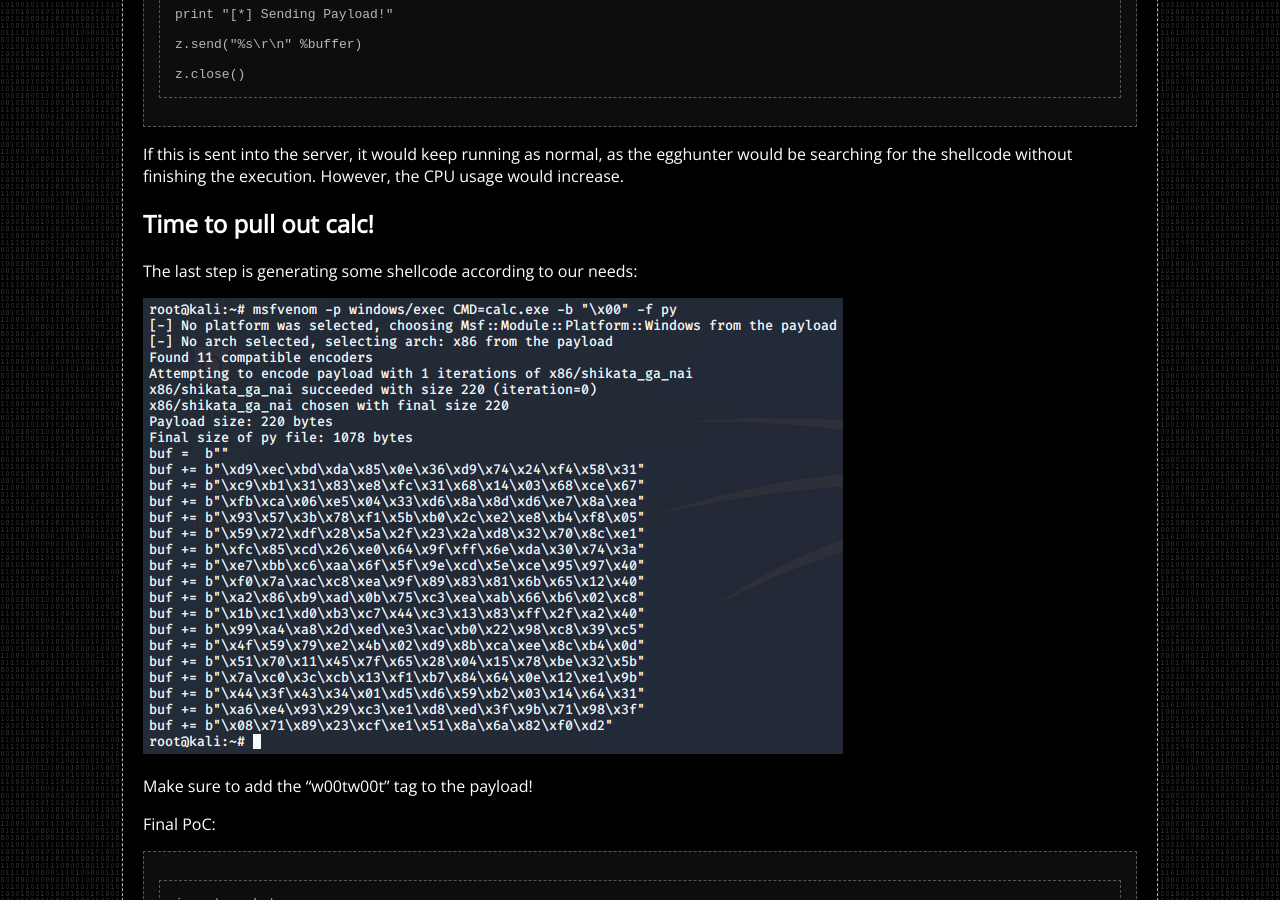
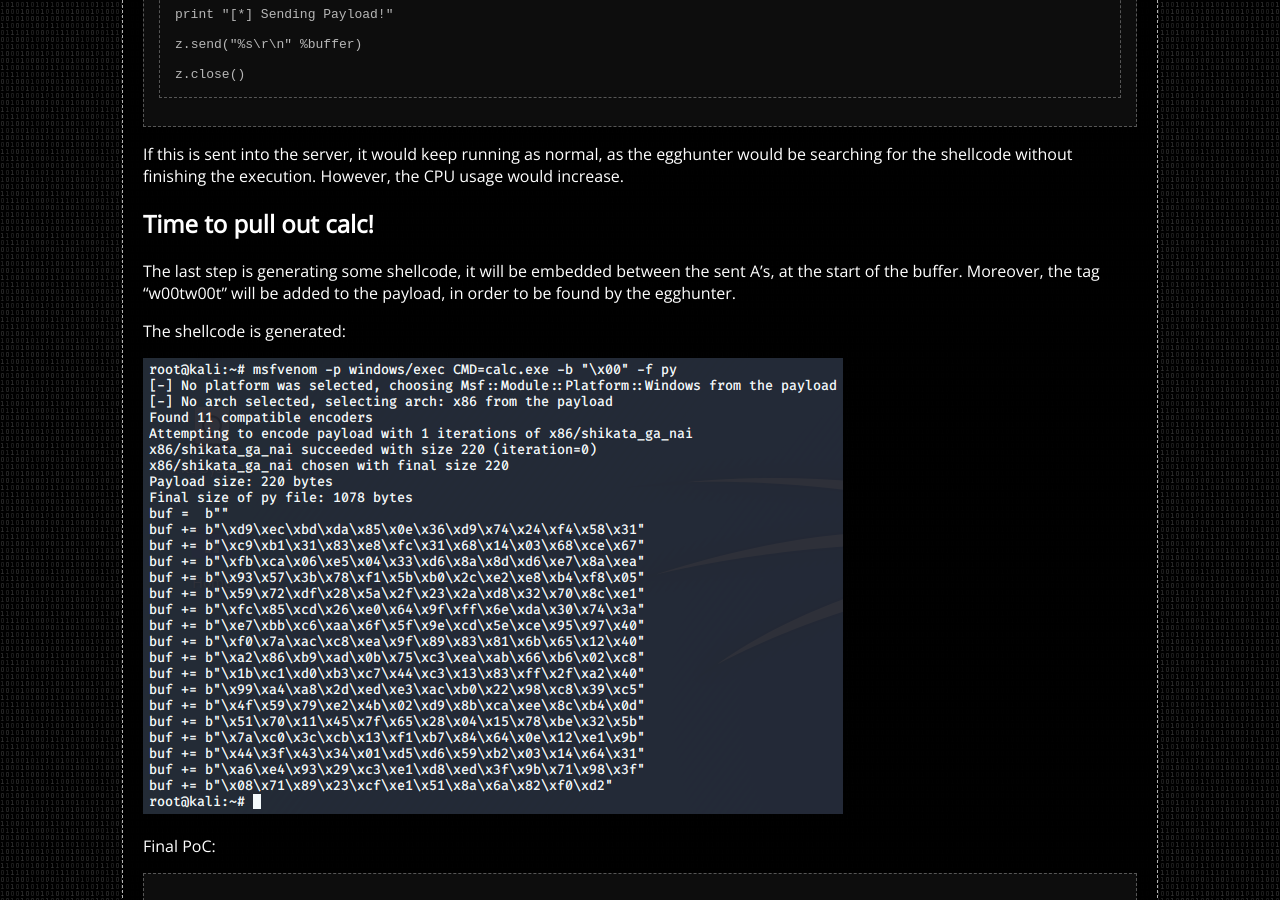
Before and after one commit to whitecr0wz/whitecr0wz.github.io, a Jekyll site: the page built from _posts/posts/2020-03-09-Exploiting-SEH-Overwrites-on-Windows-with-the-use-of-Egghunters.md, in a window 1280 px wide and 900 px high, scrolled down 11115 px. Built offline with Jekyll 4.4.1, drawn with Linux system fonts in a browser that asks for light colours.

Commit message:
Update 2020-03-09-Exploiting-SEH-Overwrites-on-Windows-with-the-use-of-Egghunters.md

```diff
--- a/_posts/posts/2020-03-09-Exploiting-SEH-Overwrites-on-Windows-with-the-use-of-Egghunters.md
+++ b/_posts/posts/2020-03-09-Exploiting-SEH-Overwrites-on-Windows-with-the-use-of-Egghunters.md
@@ -317,11 +317,11 @@ If this is sent into the server, it would keep running as normal, as the egghunt
 
 ## Time to pull out calc!
 
-The last step is generating some shellcode according to our needs:
+The last step is generating some shellcode, it will be embedded between the sent A's, at the start of the buffer. Moreover, the tag "w00tw00t" will be added to the payload, in order to be found by the egghunter.
+
+The shellcode is generated:
 
 ![](/assets/img/SEH/21.png)
-
-Make sure to add the "w00tw00t" tag to the payload!
 
 Final PoC:
 
```
